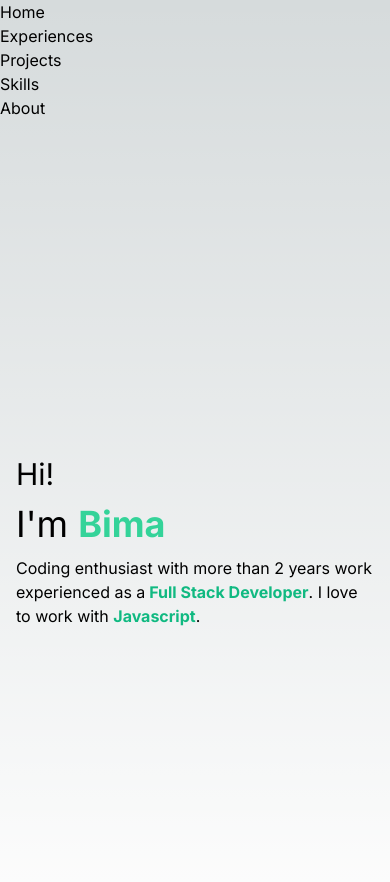
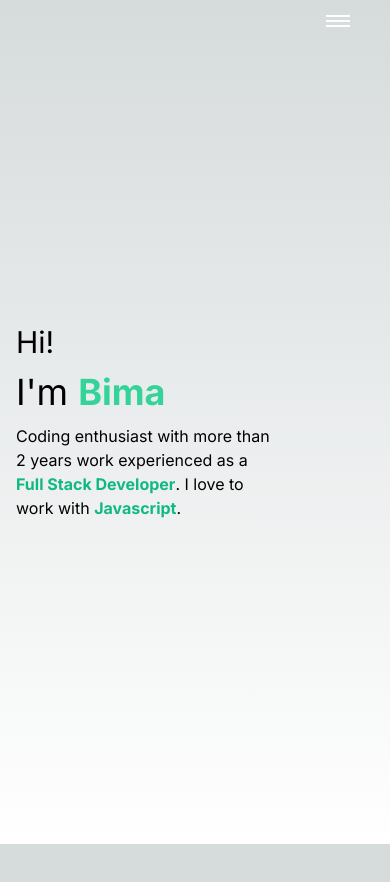
Before and after one commit to bimaaria/b-port, a Next.js app: page / in a window 390 px wide. Shown: the top 882 px of the page. After the commit the page ends 844 px from the top, so only its background shows below. Built offline with nearby package versions, Linux system fonts and the light colour scheme.

Commit message:
create navbar in mobile mode

```diff
--- /dev/null
+++ b/src/app/page.css
@@ -0,0 +1,31 @@
+.hamb-line::before,
+.hamb-line::after{
+    background: #FFFFFF;
+    content: '';
+    display: block;
+    height: 100%;
+    position: absolute;
+    transition: all .2s ease-out;
+    width: 100%;
+}
+.hamb-line::before{
+    top: 5px;
+}
+.hamb-line::after{
+    top: -5px;
+}
+
+.side-menu:checked ~ nav{
+  max-height: 100%;
+}
+.side-menu:checked ~ .hamb .hamb-line {
+  background: transparent;
+}
+.side-menu:checked ~ .hamb .hamb-line::before {
+  transform: rotate(-45deg);
+  top:0;
+}
+.side-menu:checked ~ .hamb .hamb-line::after {
+  transform: rotate(45deg);
+  top:0;
+}
--- a/src/app/page.tsx
+++ b/src/app/page.tsx
@@ -1,3 +1,5 @@
+import "./page.css";
+
 export default function Home() {
   const navItems = [
     {
@@ -24,10 +26,14 @@ export default function Home() {
 
   return (
     <main className="min-h-screen">
-      <nav>
-        <ul className="flex flex-col justify-center align-middle">
+      <input className="hidden side-menu" type="checkbox" id="side-menu"/>
+      <label className="hamb cursor-pointer float-right px-[40px] py-[20px]" htmlFor="side-menu">
+        <span className="hamb-line bg-white block h-[2px] relative w-[24px]" />
+      </label>
+      <nav className="fixed w-full mt-10 overflow-hidden transition ease-out delay-500 max-h-0">
+        <ul className="flex flex-col justify-center w-full align-middle menu">
           {navItems.map(item => (
-            <li key={item.href}>
+            <li key={item.href} className="my-2 text-center">
               <a href={`#${item.href}`}>
                 {item.label}
               </a>
```
